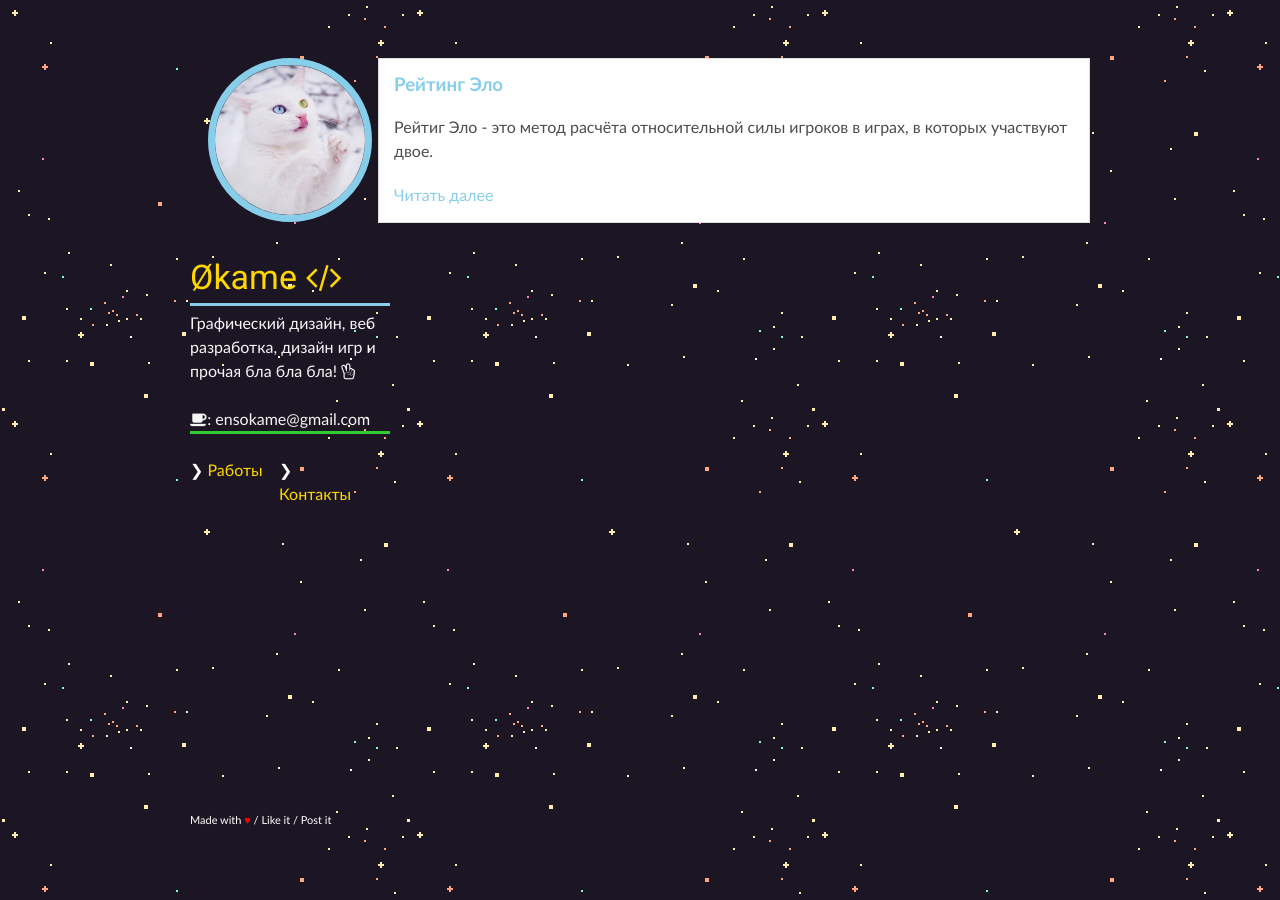
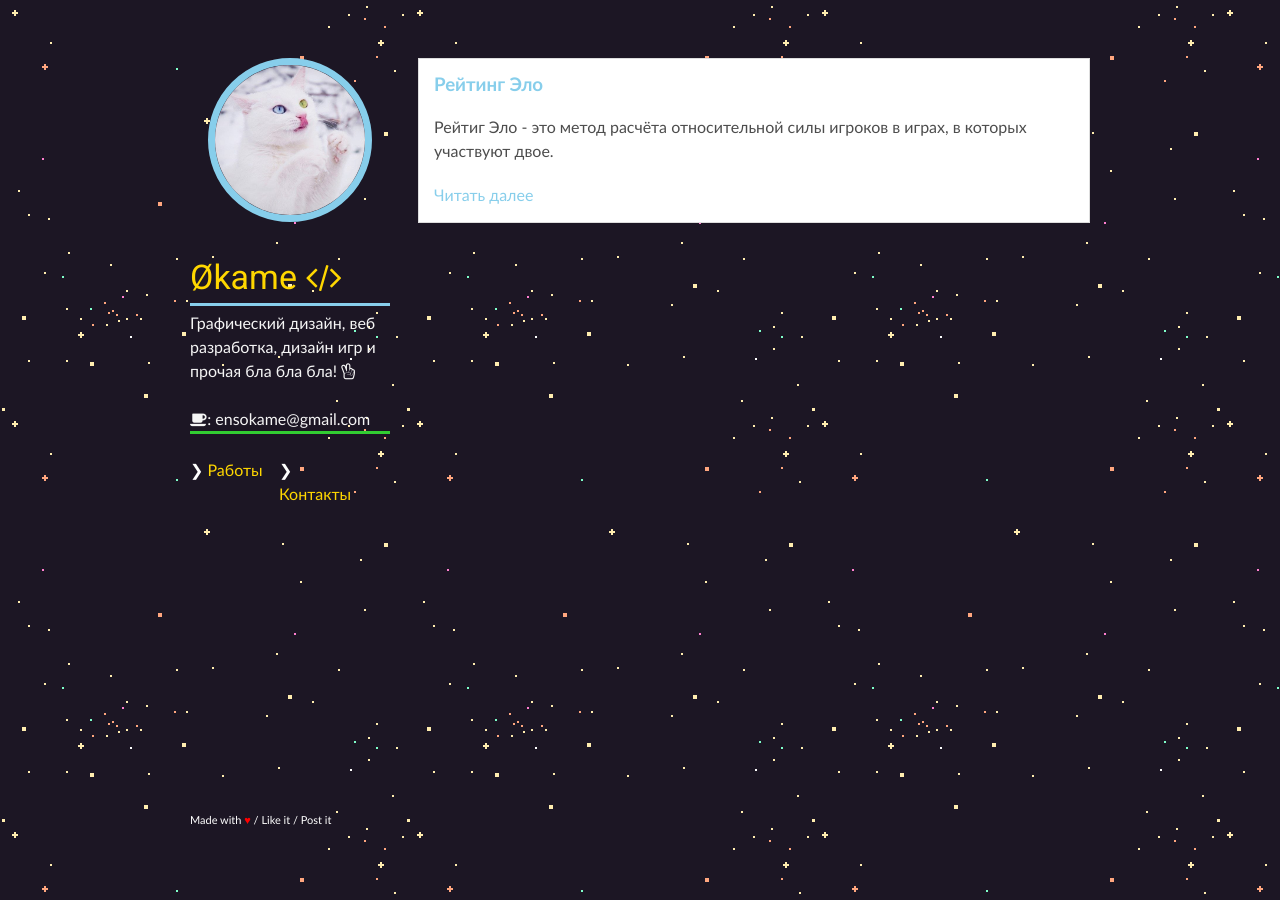
Before and after one commit to IOEnso/ioenso.github.io, a Jekyll site: the page built from index.html, in a window 1280 px wide. Built offline with Jekyll 4.4.1, drawn with Linux system fonts in a browser that asks for light colours.

Commit message:
Update main.css

```diff
--- a/assets/css/main.css
+++ b/assets/css/main.css
@@ -171,7 +171,7 @@ section {
   border: 1px solid #ddd;
   float: right;
   color: #4d4d4d;
-  width: 680px;
+  width: 640px;
 
 }
 
```
